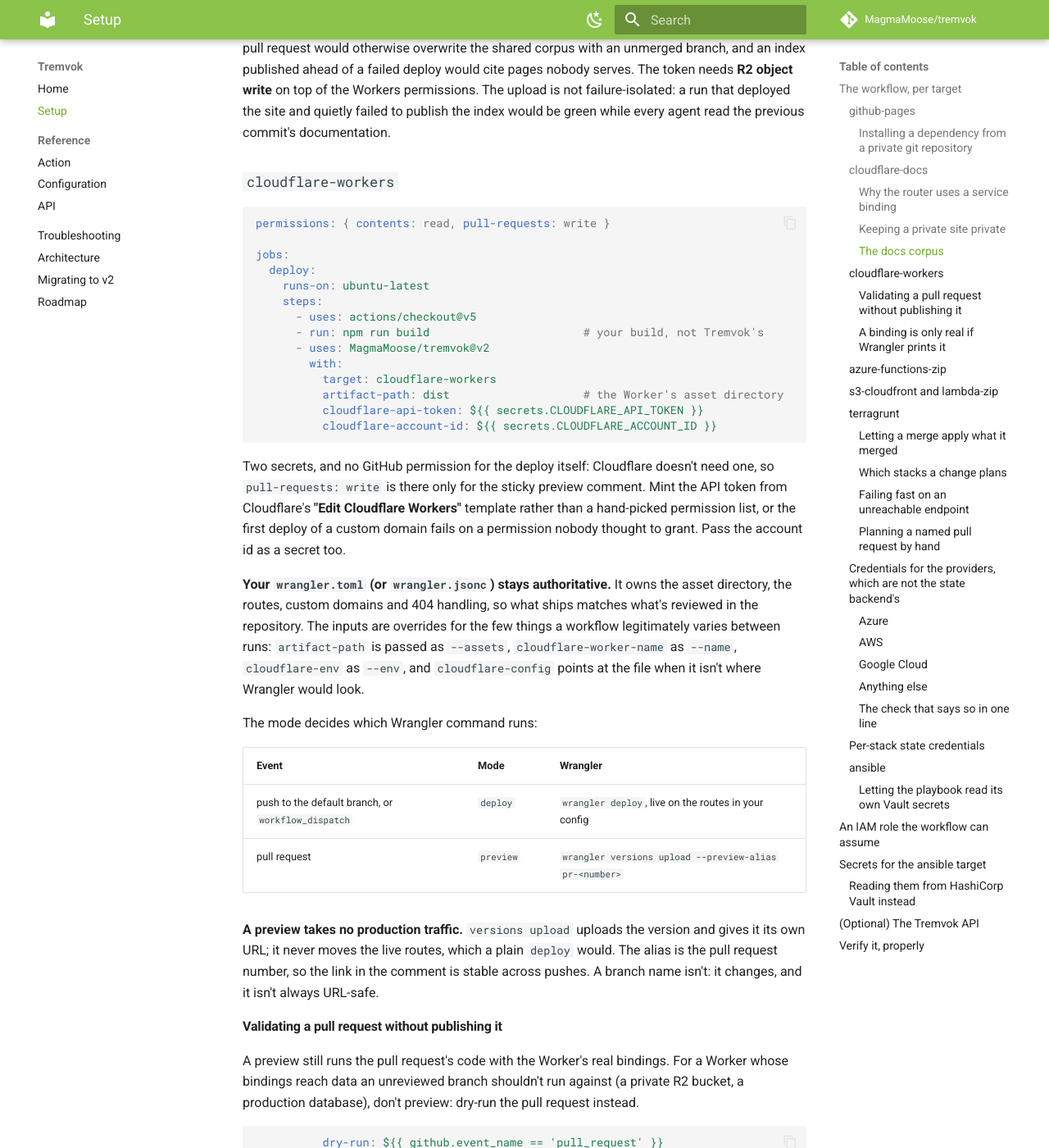
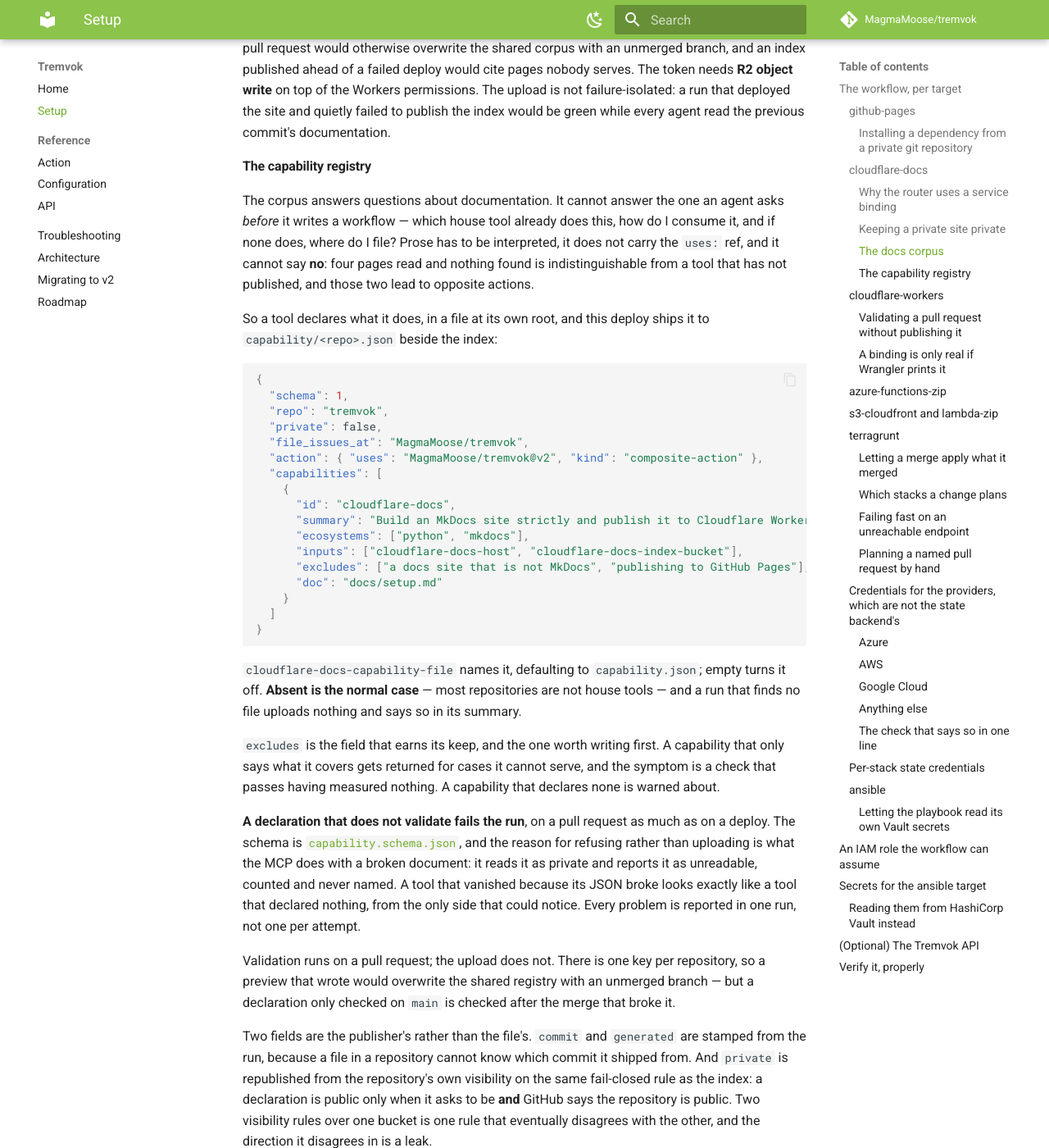
Before and after one commit to MagmaMoose/tremvok, an MkDocs documentation site: the page built from docs/setup.md, in a window 1280 px wide and 1400 px high, scrolled down 3622 px. Shown: the whole window at 82% size. Built offline with MkDocs 1.6.1 and Material for MkDocs 9.7.7, drawn with Linux system fonts in a browser that asks for light colours; comment, search, counter and statistics services are not loaded.

Commit message:
feat(cloudflare-docs): publish capability/<repo>.json beside the docs index (#46)
The docs corpus cannot answer the question an agent asks before it writes a
workflow: which house tool already does this, how do I consume it, and if none
does, where do I file? Prose has to be interpreted, does not carry the `uses:`
ref, and cannot say no — four pages read and nothing found is indistinguishable
from a tool that has not published, and those lead to opposite actions.

`cloudflare-docs-capability-file` (default `capability.json`, empty disables)
uploads that file to `capability/<repo>.json` in `cloudflare-docs-index-bucket`,
the same bucket and credentials as the index, one more put in a step that
already authenticates. Absent uploads nothing and says so in the run summary;
most repositories are not house tools.

Present, it is validated against the MCP's capability schema and a declaration
that fails FAILS THE RUN, including on a pull request. A malformed document is
read at the MCP as private and reported as unreadable, counted and never named,
so a tool whose JSON broke looks exactly like a tool that declared nothing from
the only side that could notice. Checked locally rather than fetched: a deploy
that asked the MCP for permission would fail every repository's deploy the day
the MCP is down. Every problem is reported in one run, not one per attempt.

Validation runs on a preview, the upload does not — there is one key per
repository, but a declaration only checked on `main` is checked after the merge
that broke it. `commit` and `generated` are stamped from the run, and `private`
is republished from the repository's own visibility on the same fail-closed rule
as the docs index: two visibility rules over one bucket is one rule that
eventually disagrees with the other, and it disagrees in the leaking direction.

Closes #45

````diff
--- a/PROJECT_INDEX.json
+++ b/PROJECT_INDEX.json
@@ -19,6 +19,7 @@
         "scripts/deploy-cloudflare-docs.sh": "target: cloudflare-docs. MkDocs site -> Workers Static Assets; no preview destination (workers_dev=false), refuses an empty site, and composes the URL from the router's host/path because Wrangler has none to print",
         "scripts/gen_docs_index.py": "target: cloudflare-docs. the docs corpus from a built MkDocs site: index/<repo>.json, llms.txt, llms-full.txt; canonical URLs from the router address or site_url",
         "scripts/publish-docs-index.sh": "target: cloudflare-docs. uploads the corpus to R2 as index/<repo>.json with `--remote`; deploy mode only, after the site deployed; not failure-isolated",
+        "scripts/publish-capability.sh": "target: cloudflare-docs. validates capability.json against the MCP's capability schema on EVERY run and uploads it to R2 as capability/<repo>.json on a deploy; absent is fine, malformed fails the run; stamps commit/generated and republishes `private` from the repo's visibility",
         "scripts/deploy-cloudflare-workers.sh": "target: cloudflare-workers. wrangler deploy, or versions upload --preview-alias for a PR; the preview takes no production traffic",
         "scripts/deploy-lambda-zip.sh": "immutable S3 key, publish version, verify CodeSha256, move alias (deploy only)",
         "scripts/deploy-s3-cloudfront.sh": "static site to S3 + CloudFront invalidation; refuses an empty artifact dir",
@@ -95,7 +96,7 @@
     "scripts/build_api_zip.py: the one definition of what ships; determinism and --arch are both load-bearing"
   ],
   "tests": {
-    "tests/bats/": "425 cases over the shell scripts, with aws/curl/terragrunt/ansible-playbook/wrangler stubbed",
+    "tests/bats/": "511 cases over the shell scripts, with aws/curl/terragrunt/ansible-playbook/wrangler stubbed",
     "tests/test_action_contract.py": "the action.yml <-> scripts <-> docs/action-reference.md contract: unread env vars (following the whole script chain), dead inputs, undocumented inputs, notification steps not gated on always()",
     "tests/test_notify_parity.py": "asserts the shell and Python notifiers still send the same card",
     "tests/test_terraform_contract.py": "the module <-> settings.py env-var contract, the handler path, and the IAM actions the code needs — what the LocalStack run proves, without Docker",
--- a/docs/setup.md
+++ b/docs/setup.md
@@ -175,6 +175,64 @@
 token needs **R2 object write** on top of the Workers permissions. The upload is not
 failure-isolated: a run that deployed the site and quietly failed to publish the index would
 be green while every agent read the previous commit's documentation.
+
+#### The capability registry
+
+The corpus answers questions about documentation. It cannot answer the one an agent asks
+*before* it writes a workflow — which house tool already does this, how do I consume it, and
+if none does, where do I file? Prose has to be interpreted, it does not carry the `uses:`
+ref, and it cannot say **no**: four pages read and nothing found is indistinguishable from a
+tool that has not published, and those two lead to opposite actions.
+
+So a tool declares what it does, in a file at its own root, and this deploy ships it to
+`capability/<repo>.json` beside the index:
+
+```json
+{
+  "schema": 1,
+  "repo": "tremvok",
+  "private": false,
+  "file_issues_at": "MagmaMoose/tremvok",
+  "action": { "uses": "MagmaMoose/tremvok@v2", "kind": "composite-action" },
+  "capabilities": [
+    {
+      "id": "cloudflare-docs",
+      "summary": "Build an MkDocs site strictly and publish it to Cloudflare Workers.",
+      "ecosystems": ["python", "mkdocs"],
+      "inputs": ["cloudflare-docs-host", "cloudflare-docs-index-bucket"],
+      "excludes": ["a docs site that is not MkDocs", "publishing to GitHub Pages"],
+      "doc": "docs/setup.md"
+    }
+  ]
+}
+```
+
+`cloudflare-docs-capability-file` names it, defaulting to `capability.json`; empty turns it
+off. **Absent is the normal case** — most repositories are not house tools — and a run that
+finds no file uploads nothing and says so in its summary.
+
+`excludes` is the field that earns its keep, and the one worth writing first. A capability
+that only says what it covers gets returned for cases it cannot serve, and the symptom is a
+check that passes having measured nothing. A capability that declares none is warned about.
+
+**A declaration that does not validate fails the run**, on a pull request as much as on a
+deploy. The schema is
+[`capability.schema.json`](https://mcp.magmamoose.com/schema/capability.schema.json), and the
+reason for refusing rather than uploading is what the MCP does with a broken document: it
+reads it as private and reports it as unreadable, counted and never named. A tool that
+vanished because its JSON broke looks exactly like a tool that declared nothing, from the
+only side that could notice. Every problem is reported in one run, not one per attempt.
+
+Validation runs on a pull request; the upload does not. There is one key per repository, so a
+preview that wrote would overwrite the shared registry with an unmerged branch — but a
+declaration only checked on `main` is checked after the merge that broke it.
+
+Two fields are the publisher's rather than the file's. `commit` and `generated` are stamped
+from the run, because a file in a repository cannot know which commit it shipped from. And
+`private` is republished from the repository's own visibility on the same fail-closed rule as
+the index: a declaration is public only when it asks to be **and** GitHub says the repository
+is public. Two visibility rules over one bucket is one rule that eventually disagrees with the
+other, and the direction it disagrees in is a leak.
 
 ### `cloudflare-workers`
 
````
Also changed, not shown: action.yml (+42 -0 lines), docs/action-reference.md (+2 -1 lines), docs/roadmap.md (+4 -1 lines), 4 other files.
